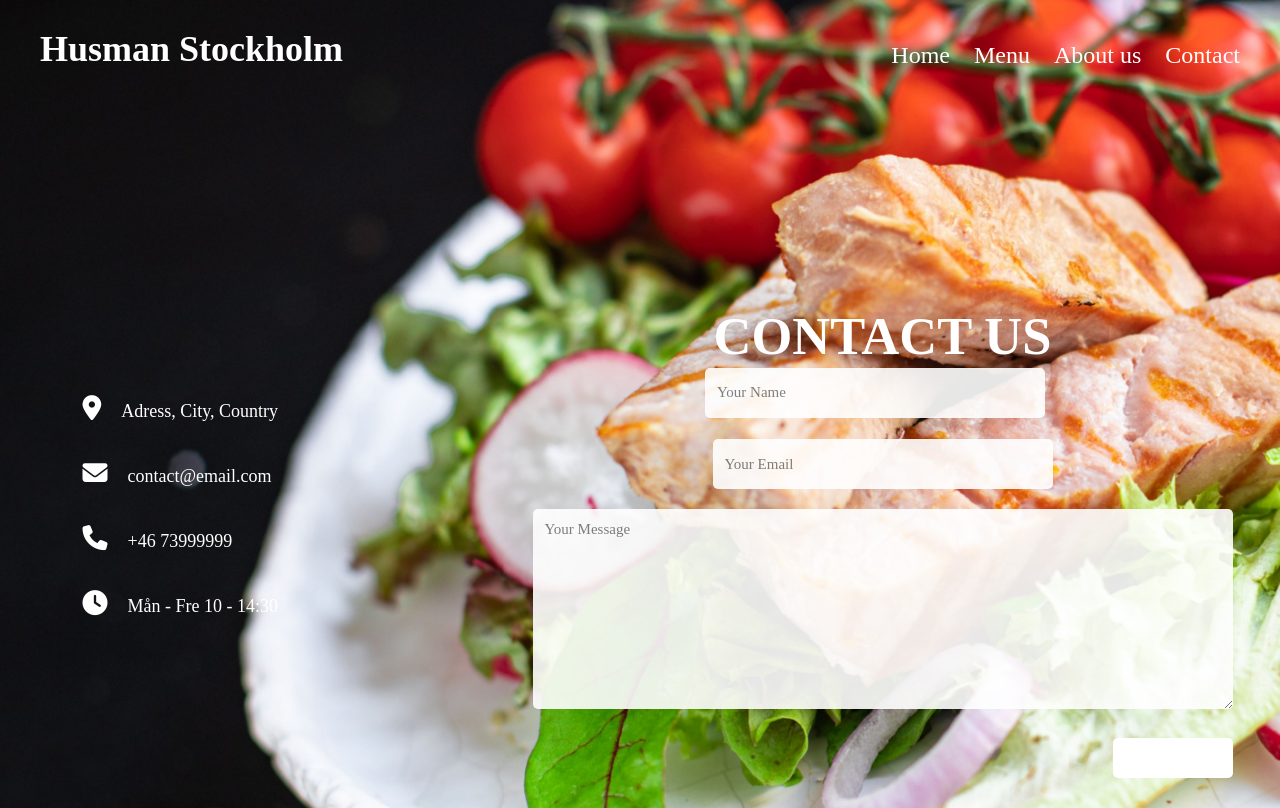
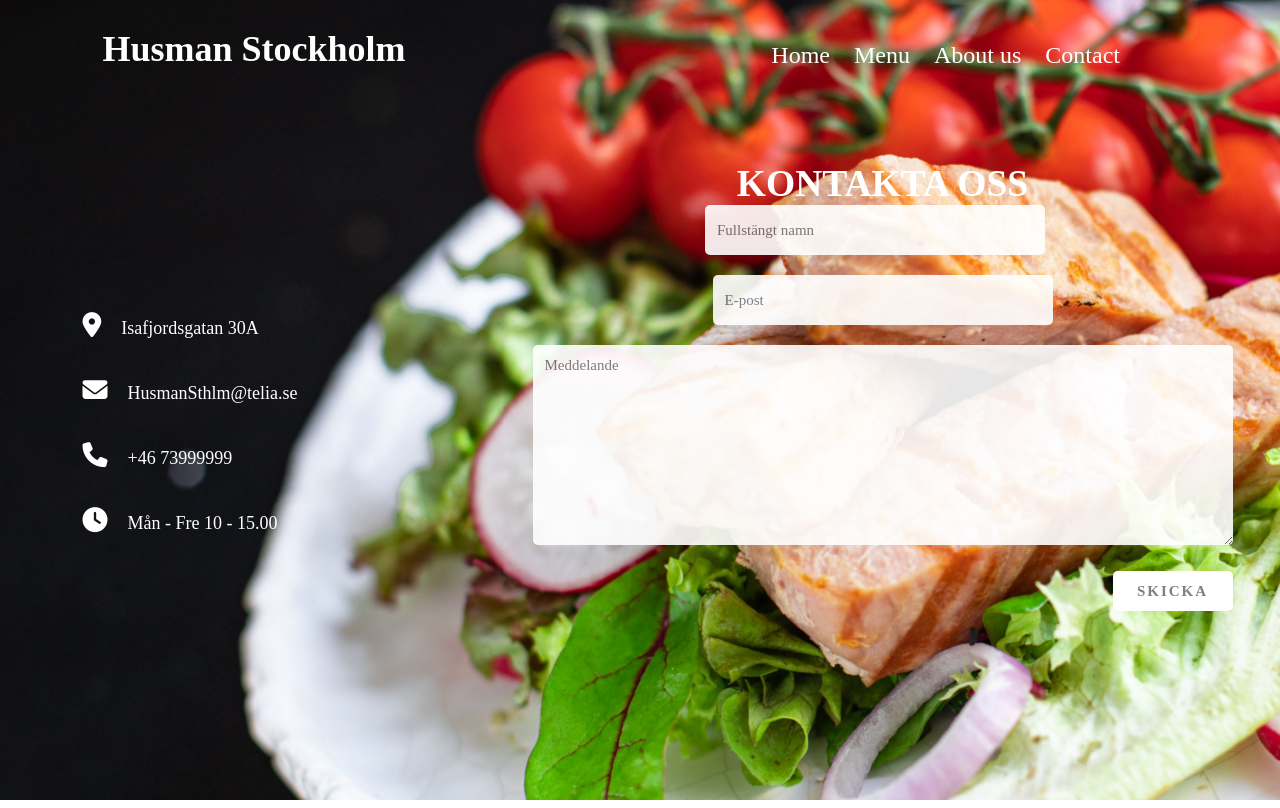
Before and after one commit to JonasB91/HusmanSTHLM, a plain HTML site: page contact.html in a window 1280 px wide. Drawn offline with Linux system fonts and the light colour scheme; a web font is replaced by a local one.

Commit message:
fixade allt så det är anpassat bra på min dator och rättade till massa engelska text till svneska m.m

```diff
--- a/Css/contact.css
+++ b/Css/contact.css
@@ -38,7 +38,7 @@ body {
 .contact-form{
   max-width: 700px;
   margin-right: 50px;
-  padding-top: 30vh;
+  padding-top: 12vh;
 }
 
 .contact-info, .contact-form{
@@ -49,7 +49,7 @@ body {
 .contact-form{
   color: white; /* bytt färg */
   text-align: center;
-  font-size: 35px;
+  font-size: 25px;
   text-transform: uppercase;
   margin-bottom: 30px;
 }
@@ -65,7 +65,8 @@ body {
   border-radius: 5px;
   box-shadow: 0 1px 1px rgba(0, 0, 0, 0,1);
   margin-bottom: 20px;
-  opacity: 0.9
+  opacity: 0.9;
+
 }
 
 .contact-form , .text-box:first-child{
@@ -91,7 +92,7 @@ body {
 .contact-form .send-btn{
   float: right;
   background: white; /* bytte färg */
-  color: #fff;
+  color: grey;
   border: none;
   width: 120px;
   height: 40px;
--- a/Css/navbar.css
+++ b/Css/navbar.css
@@ -25,6 +25,7 @@
     padding-top: 1.5vh;
     padding-left: 1vw;
     cursor: pointer;
+    padding-right: 10vw;
 }
 
 /*Styling som rör länkarna i navigationbaren*/
@@ -54,4 +55,5 @@ header {
     font-size: 18px;
     color: white;
     padding-top: 2vh;
+    padding-left: 8vw;
 }
--- a/contact.html
+++ b/contact.html
@@ -16,19 +16,19 @@
 <!-- contact section start -->
 <div class="contact-session">
     <div class="contact-info">
-        <div><i class="fa-solid fa-location-dot"></i>Adress, City, Country</div>
-        <div><i class="fa-solid fa-envelope"></i>contact@email.com</div>
+        <div><i class="fa-solid fa-location-dot"></i>Isafjordsgatan 30A</div>
+        <div><i class="fa-solid fa-envelope"></i>HusmanSthlm@telia.se</div>
         <div><i class="fa-solid fa-phone"></i>+46 73999999</div>
-        <div><i class="fa-solid fa-clock"></i>Mån - Fre 10 - 14:30</div>
+        <div><i class="fa-solid fa-clock"></i>Mån - Fre 10 - 15.00</div>
     </div>
 
     <div class="contact-form">
-        <h2> Contact Us</h2>
-        <form class="contact" action="#" method="post" onsubmit="return handleSubmit(this);"> <!--  -->
-            <input type="text" name="name" class="text-box" placeholder="Your Name" required>
-            <input type="email" name="email" class="text-box" placeholder="Your Email" required>
-            <textarea name="message" rows="5" placeholder="Your Message" required></textarea>
-            <input type="submit" name="submit" class="send-btn" value="Send">
+        <h2> Kontakta oss</h2>
+        <form class="contact" action="#" method="post" onsubmit="return handleSubmit(this);">
+            <input type="text" name="name" class="text-box" placeholder="Fullstängt namn" required>
+            <input type="email" name="email" class="text-box" placeholder="E-post" required>
+            <textarea name="message" rows="5" placeholder="Meddelande" required></textarea>
+            <input type="submit" name="submit" class="send-btn" value="Skicka">
         </form>
     </div>
 </div>
```
Also changed, not shown: Css/menu.css (+10 -5 lines), Css/style.css (+9 -8 lines), aboutus.html (+4 -5 lines), index.html (+1 -12 lines), menu.html (+2 -1 lines), images/hus.jpg (added).
